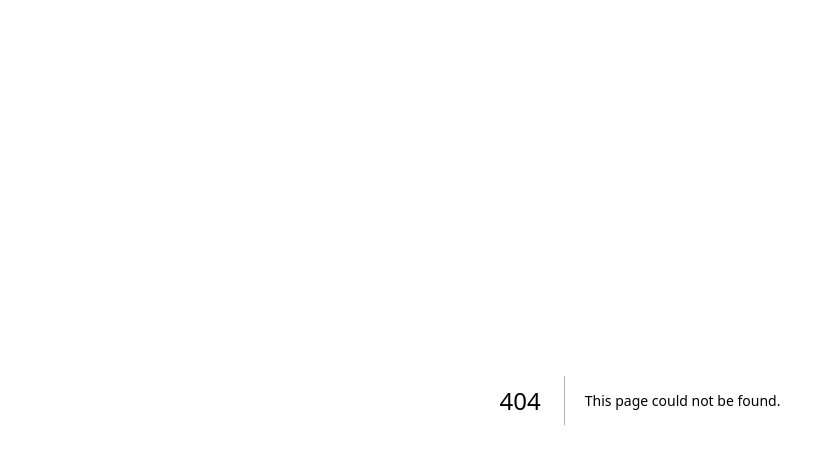
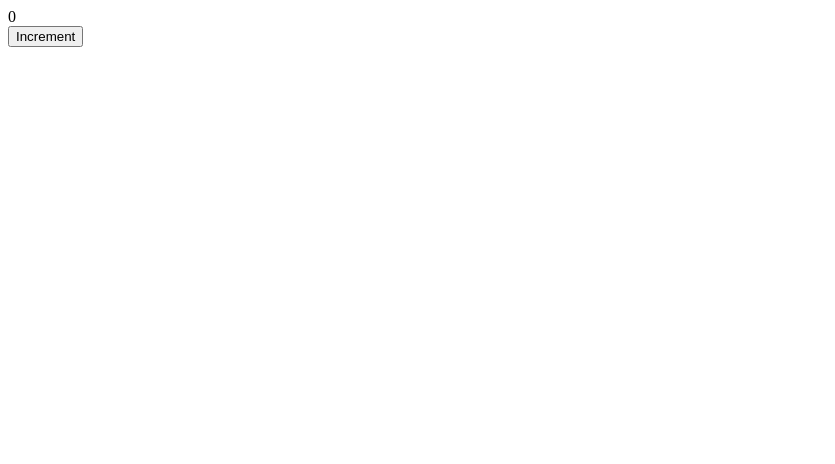
Before and after one commit to cswagner/cswagner.github.io, a Next.js app: page /counter in a window 1280 px wide. Before the commit this address had no page. Shown: the top 464 px of the page, without its empty margins (0-835 px from the left). Built offline with nearby package versions, Linux system fonts and the light colour scheme.

Commit message:
Add counter page

```diff
--- /dev/null
+++ b/pages/counter.tsx
@@ -0,0 +1,22 @@
+import { useCallback, useState } from 'react'
+
+const CounterPage = () => {
+  const { count, increment } = useCounter()
+
+  return (
+    <div>
+      <div>{count}</div>
+      <button onClick={increment}>Increment</button>
+    </div>
+  )
+}
+
+export default CounterPage
+
+const useCounter = () => {
+  const [count, setCount] = useState(0)
+
+  const increment = useCallback(() => setCount((count) => count + 1), [])
+
+  return { count, increment }
+}
```
